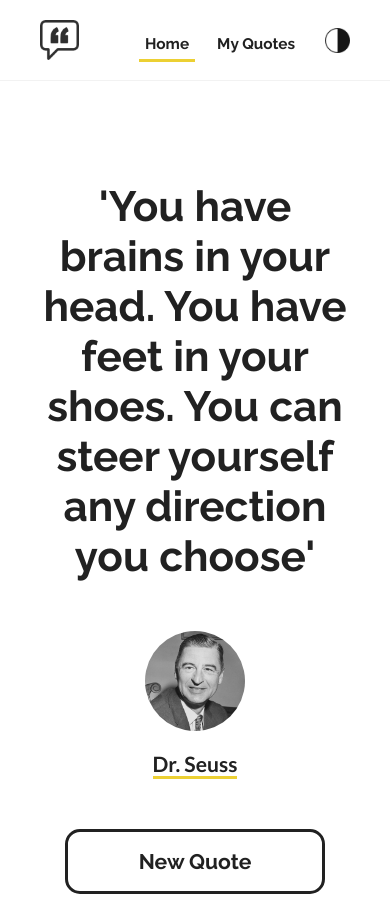
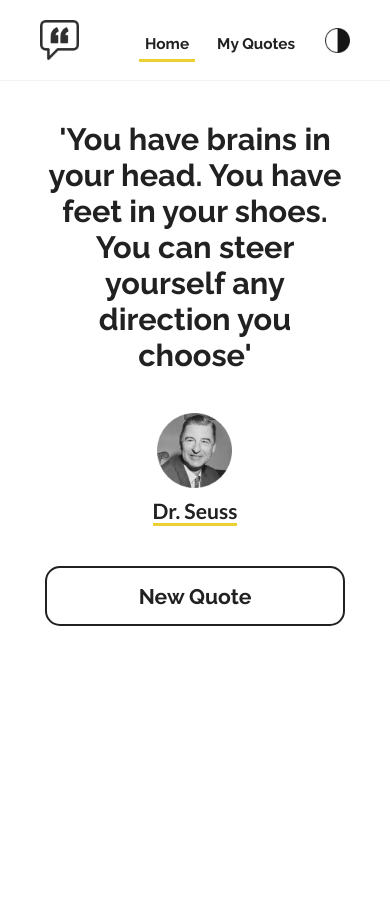
Before and after one commit to JHannah30/Quote-Generator, a React (Create React App) app in the folder quote-generator/: page / in a window 390 px wide. After the commit the page ends 844 px from the top, so only its background shows below. Built offline with nearby package versions, Linux system fonts and the light colour scheme.

Commit message:
improves responsiveness of home/quotes

```diff
--- a/quote-generator/src/components/Home.css
+++ b/quote-generator/src/components/Home.css
@@ -12,7 +12,7 @@
 }
 
 .quote-text {
-  margin: 40px 40px 50px 40px;
+  margin: 40px;
   font-size: 2.2rem;
 }
 
@@ -68,11 +68,11 @@
 
 .new-quote-btn {
   width: 100%;
-  max-width: 260px;
-  height: 65px;
+  max-width: 300px;
+  height: 60px;
   margin: 20px;
   background-color: #ffffff;
-  border: solid 3px #212121;
+  border: solid 2px #212121;
   border-radius: 15px;
   font-size: 1.1rem;
   font-weight: bold;
@@ -81,12 +81,11 @@
 
 .new-quote-btn:hover {
   background-color: rgb(236, 208, 51);
-  transform: scale(1.1);
 }
 
 /* Dark mode styling */
 .home-dark {
-  width: 100vw;
+  width: 100%;
   display: flex;
   flex-direction: column;
   align-items: center;
@@ -109,14 +108,28 @@
     display: none;
   }
 
+  .quote-body {
+    margin: 0 0 20px 0;
+  }
+
+  .quote-text {
+    font-size: 1.6rem;
+    margin: 40px;
+  }
+
   .author-link {
     flex-direction: column;
   }
 
+  .author-image {
+    height: 75px;
+  }
+
   .author-name {
     margin-left: 0;
-    margin-top: 20px;
+    margin-top: 10px;
     font-size: 1.1rem;
   }
 
+
 }
```
